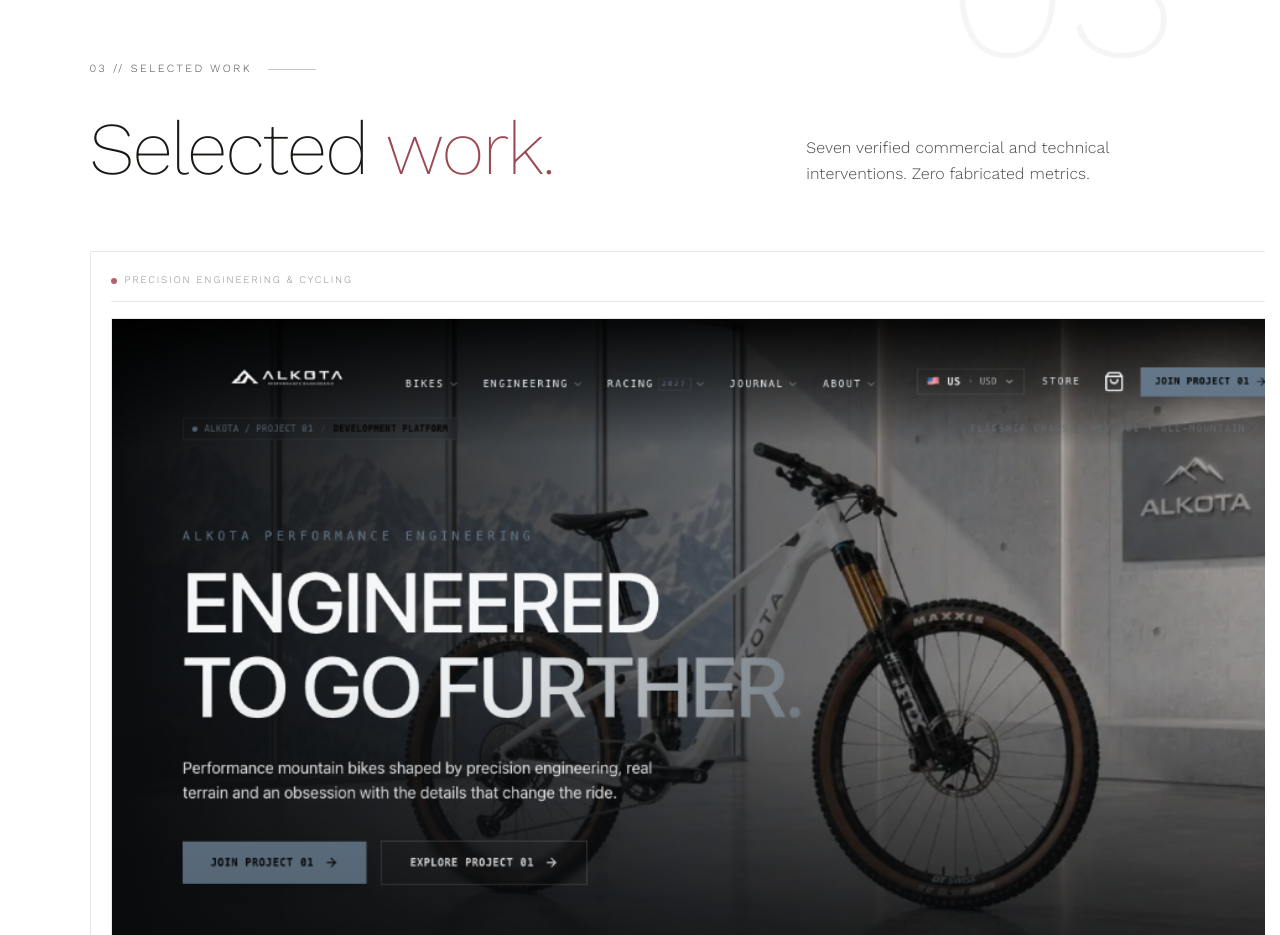
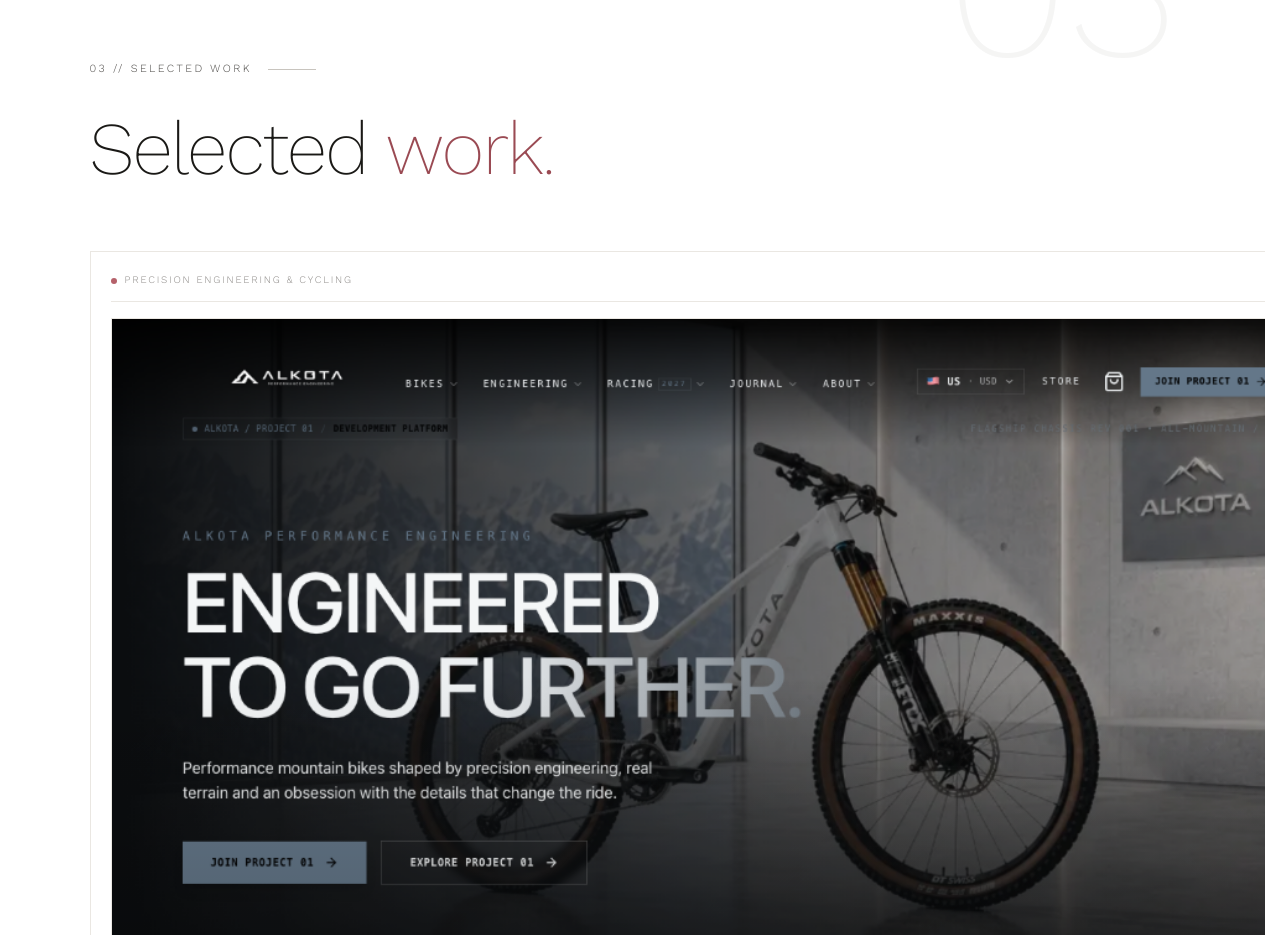
Before and after one commit to PeteCurrey/Avorria-Marketing-AG-V002, a Next.js app: page / in a window 1280 px wide. Shown: the part 3800-4735 px from the top of the page. Built offline with nearby package versions, Linux system fonts and the light colour scheme; no server answers; the database is empty.

Commit message:
refactor(home): remove intervention count and metrics disclaimer from selected work

```diff
--- a/components/home/SelectedWork.tsx
+++ b/components/home/SelectedWork.tsx
@@ -138,9 +138,6 @@
                   work.
                 </em>
               </h2>
-              <p className="text-sm md:text-base font-light text-[var(--color-graphite-mid)] max-w-[38ch] leading-relaxed">
-                Seven verified commercial and technical interventions. Zero fabricated metrics.
-              </p>
             </div>
           </RevealOnScroll>
         </div>
```
